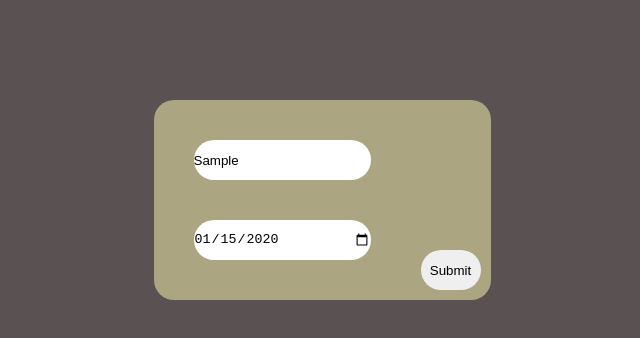
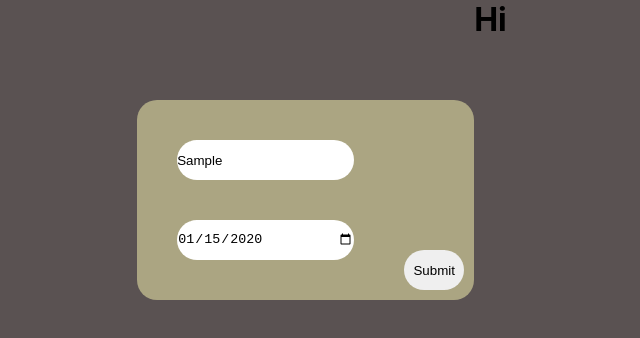
Before and after one commit to Arsh1333/Birthday, a React (Create React App) app: page / in a window 1280 px wide. Both pictures are taken after typing "Sample", "2020-01-15" into the empty fields and a click on the button "Submit". Shown: the top 338 px of the page, without its empty margins (318-958 px from the left). Built offline with nearby package versions, Linux system fonts and the light colour scheme.

Commit message:
second commit

```diff
--- a/src/App.css
+++ b/src/App.css
@@ -36,3 +36,5 @@ input {
   width: 60px;
   margin-top: 150px;
 }
+.birthday-wish {
+}
--- a/src/App.js
+++ b/src/App.js
@@ -1,6 +1,13 @@
+import BirthdayDisplay from "./components/BirthdayDisplay";
+import { useState } from "react";
 import "./App.css";
 
 function App() {
+  const [birthday, setBirthDay] = useState(" ");
+  const btnHandler = () => {
+    console.log("clicked");
+    setBirthDay(<BirthdayDisplay></BirthdayDisplay>);
+  };
   return (
     <div className="App">
       <div className="main-content">
@@ -8,8 +15,11 @@ function App() {
           <input palceholder="Enter Name" type="text"></input>
           <input palceholder="Enter DOB" type="date"></input>
         </div>
-        <button className="btn">Submit</button>
+        <button className="btn" onClick={btnHandler}>
+          Submit
+        </button>
       </div>
+      <div className="birthday-wish">{birthday}</div>
     </div>
   );
 }
--- /dev/null
+++ b/src/components/BirthdayDisplay.js
@@ -0,0 +1,8 @@
+function BirthdayDisplay() {
+  return (
+    <div className="BirthdayDisplay">
+      <h1>Hi</h1>
+    </div>
+  );
+}
+export default BirthdayDisplay;
```
